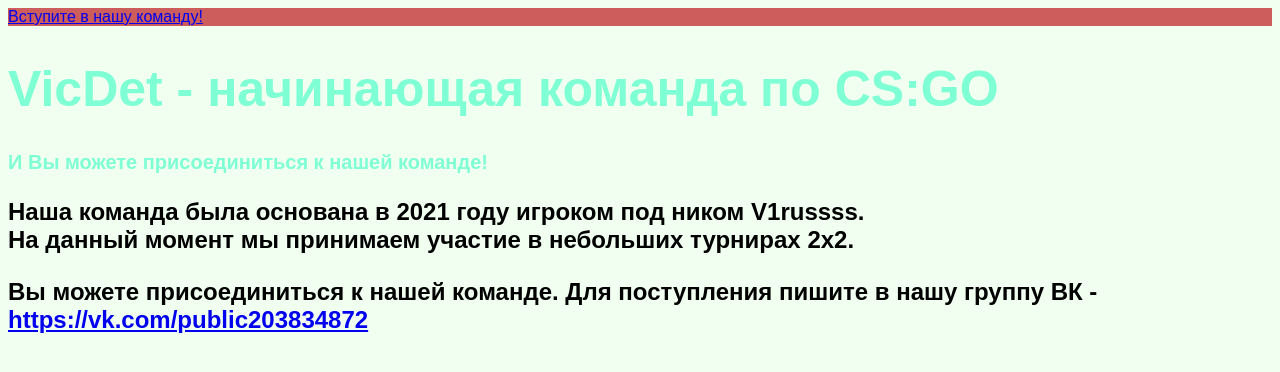
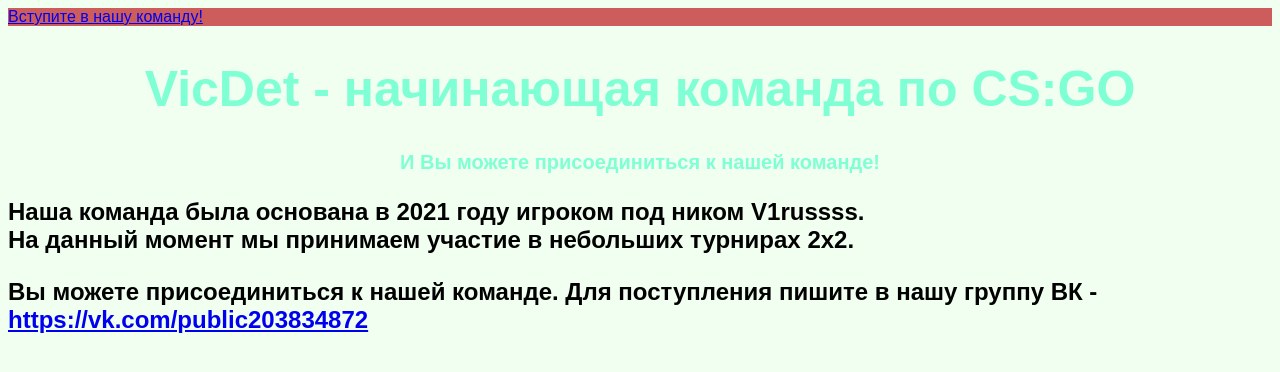
Before and after one commit to Gusssi/VicDet-team, a plain HTML site: page index.html in a window 1280 px wide. Drawn offline with Linux system fonts and the light colour scheme.

Commit message:
Update index.html

```diff
--- a/index.html
+++ b/index.html
@@ -5,9 +5,9 @@
       <a href="#clan">Вступите в нашу команду!</a>
     </header>
      <main>
-                     <h1 style="color:Aquamarine; font-size:50px">VicDet - начинающая команда по CS:GO</h1>
-                     <h2 style="color:Aquamarine; font-size:20px">И Вы можете присоединиться к нашей команде!<h2>
-                     <p style="black">Наша команда была основана в 2021 году игроком под ником V1russss.<br/> На данный момент мы принимаем участие в небольших турнирах 2х2.<p>
+                     <h1 style="color:Aquamarine; font-size:50px; text-align:center">VicDet - начинающая команда по CS:GO</h1>
+                     <h2 style="color:Aquamarine; font-size:20px; text-align:center">И Вы можете присоединиться к нашей команде!<h2>
+                     <p style=color:black; text-align:center">Наша команда была основана в 2021 году игроком под ником V1russss.<br/> На данный момент мы принимаем участие в небольших турнирах 2х2.<p>
                      <p id="clan">Вы можете присоединиться к нашей команде. Для поступления пишите в нашу группу ВК - <a href="https://vk.com/public203834872">https://vk.com/public203834872</a>
      </main>
   </body>
```
